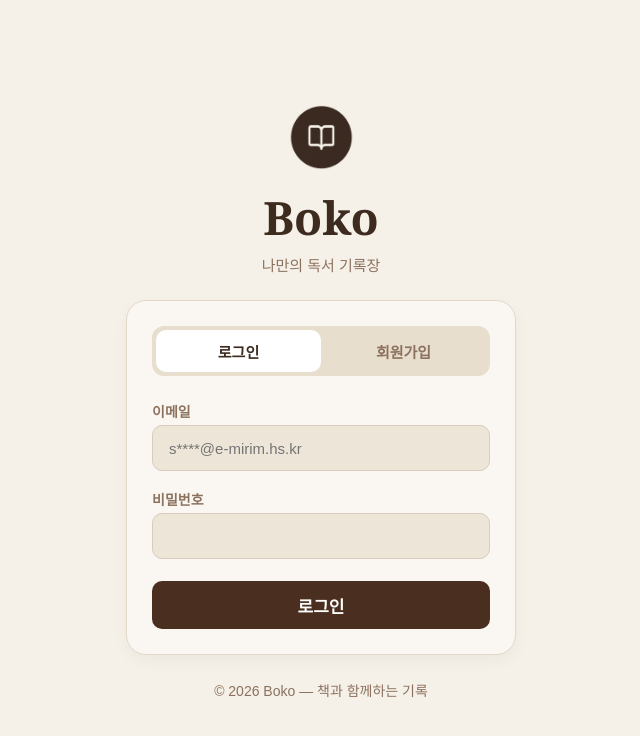
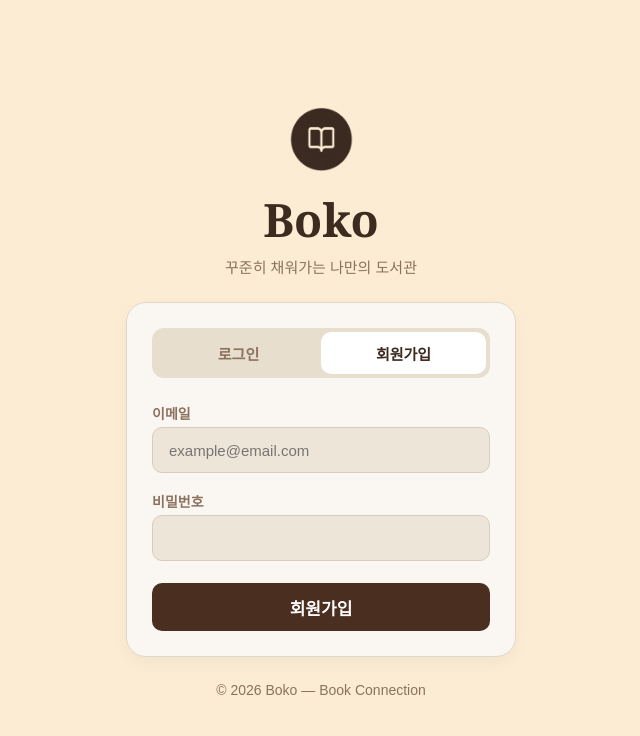
Before and after one commit to sch161/Supabase_Project_Boko, a website built with Vite: page index.html in a window 1280 px wide. Both pictures are taken after a click on the button "회원가입". Shown: the whole page, without its empty margins (319-959 px from the left). Built offline with nearby package versions, Linux system fonts and the light colour scheme; no server answers.

Commit message:
[feat] :: 회원가입 페이지 추가 및 탭 전환 기능 추가

```diff
--- a/src/pages/login.js
+++ b/src/pages/login.js
@@ -1,4 +1,5 @@
-import logo from '../pages/assets/BokoLogo.png';
+import logo from './assets/BokoLogo.png';
+import { renderSignup } from './signup.js'
 
 export function renderLogin() {
     const app = document.querySelector("#app");
@@ -9,13 +10,13 @@ export function renderLogin() {
       <div class="logo">
         <img src="${logo}">
         <h1>Boko</h1>
-        <p>나만의 독서 기록장</p>
+        <p>꾸준히 채워가는 나만의 도서관</p>
       </div>
 
       <div class="auth-card">
 
         <div class="tabs">
-          <button id="login-tab">로그인</button>
+          <button id="login-tab" class="active">로그인</button>
           <button id="signup-tab">회원가입</button>
         </div>
 
@@ -25,7 +26,7 @@ export function renderLogin() {
           <input
             type="email"
             id="email"
-            placeholder="s****@e-mirim.hs.kr"
+            placeholder="example@email.com"
           >
 
           <label>비밀번호</label>
@@ -43,9 +44,13 @@ export function renderLogin() {
       </div>
 
       <p class="footer">
-        © 2026 Boko — 책과 함께하는 기록
+        © 2026 Boko — Book Connection
       </p>
 
     </div>
   `;
+
+  document.querySelector("#signup-tab").addEventListener("click", ()=>{
+    renderSignup();
+  })
 };
--- a/src/pages/signup.js
+++ b/src/pages/signup.js
@@ -0,0 +1,56 @@
+import logo from './assets/BokoLogo.png';
+import { renderLogin } from './login.js'
+
+export function renderSignup() {
+    const app = document.querySelector("#app");
+
+    app.innerHTML = `
+    <div class="auth-container">
+
+      <div class="logo">
+        <img src="${logo}">
+        <h1>Boko</h1>
+        <p>꾸준히 채워가는 나만의 도서관</p>
+      </div>
+
+      <div class="auth-card">
+
+        <div class="tabs">
+          <button id="login-tab">로그인</button>
+          <button id="signup-tab" class="active">회원가입</button>
+        </div>
+
+        <form id="login-form">
+
+          <label>이메일</label>
+          <input
+            type="email"
+            id="email"
+            placeholder="example@email.com"
+          >
+
+          <label>비밀번호</label>
+          <input
+            type="password"
+            id="password"
+          >
+
+          <button type="submit">
+            회원가입
+          </button>
+
+        </form>
+
+      </div>
+
+      <p class="footer">
+        © 2026 Boko — Book Connection
+      </p>
+
+    </div>
+  `;
+
+  document.querySelector("#login-tab").addEventListener("click", ()=>{
+    renderLogin();
+  })
+};
--- a/src/styles/style.css
+++ b/src/styles/style.css
@@ -6,7 +6,7 @@ body {
   justify-content: center;
   align-items: center;
 
-  background: #f5f0e8;
+  background: #fbecd3;
   font-family: "Pretendard", sans-serif;
 }
 
@@ -68,7 +68,7 @@ body {
   cursor: pointer;
 }
 
-#login-tab {
+.tabs button.active {
   background: white;
   color: #3d2b1f;
   border-radius: 10px;
```
